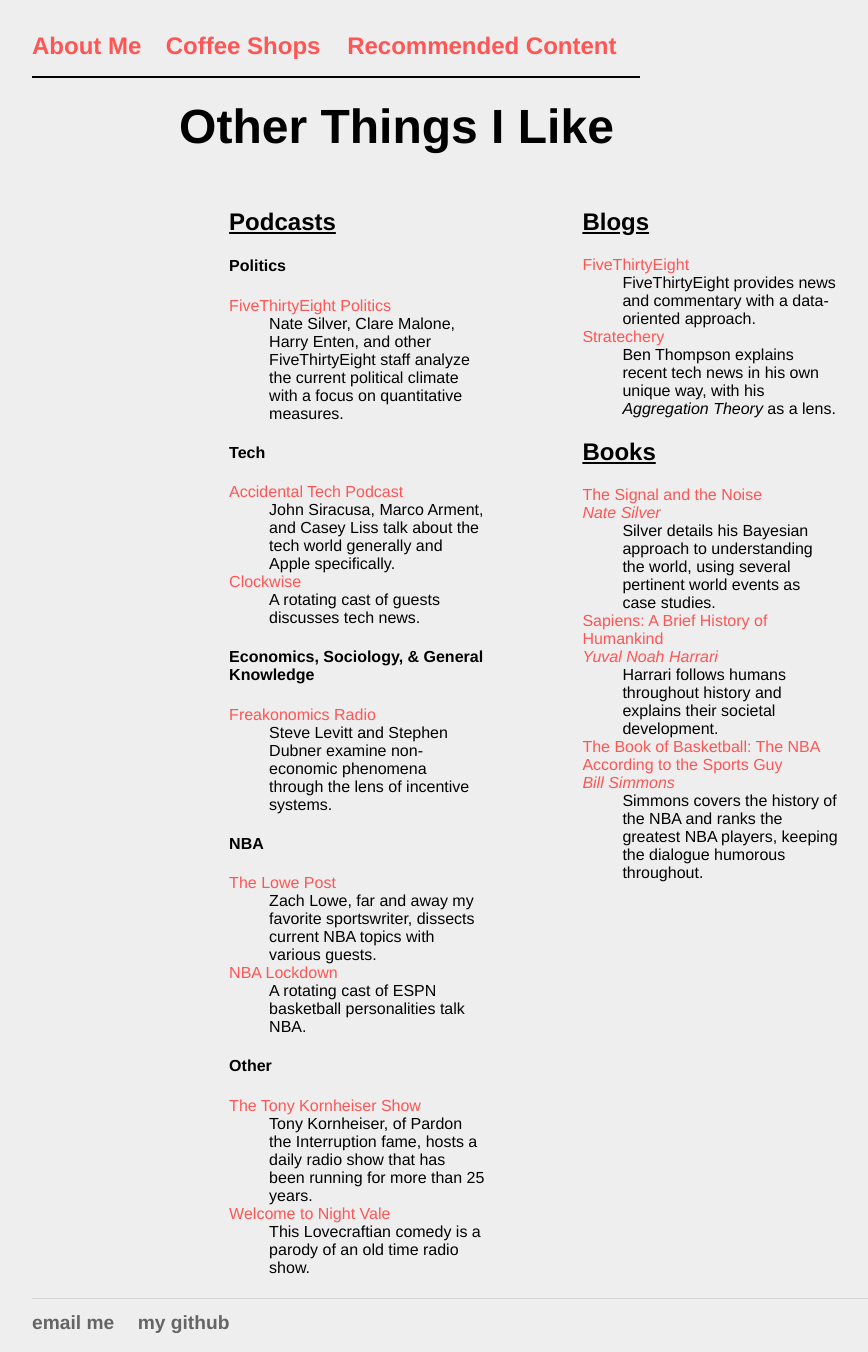
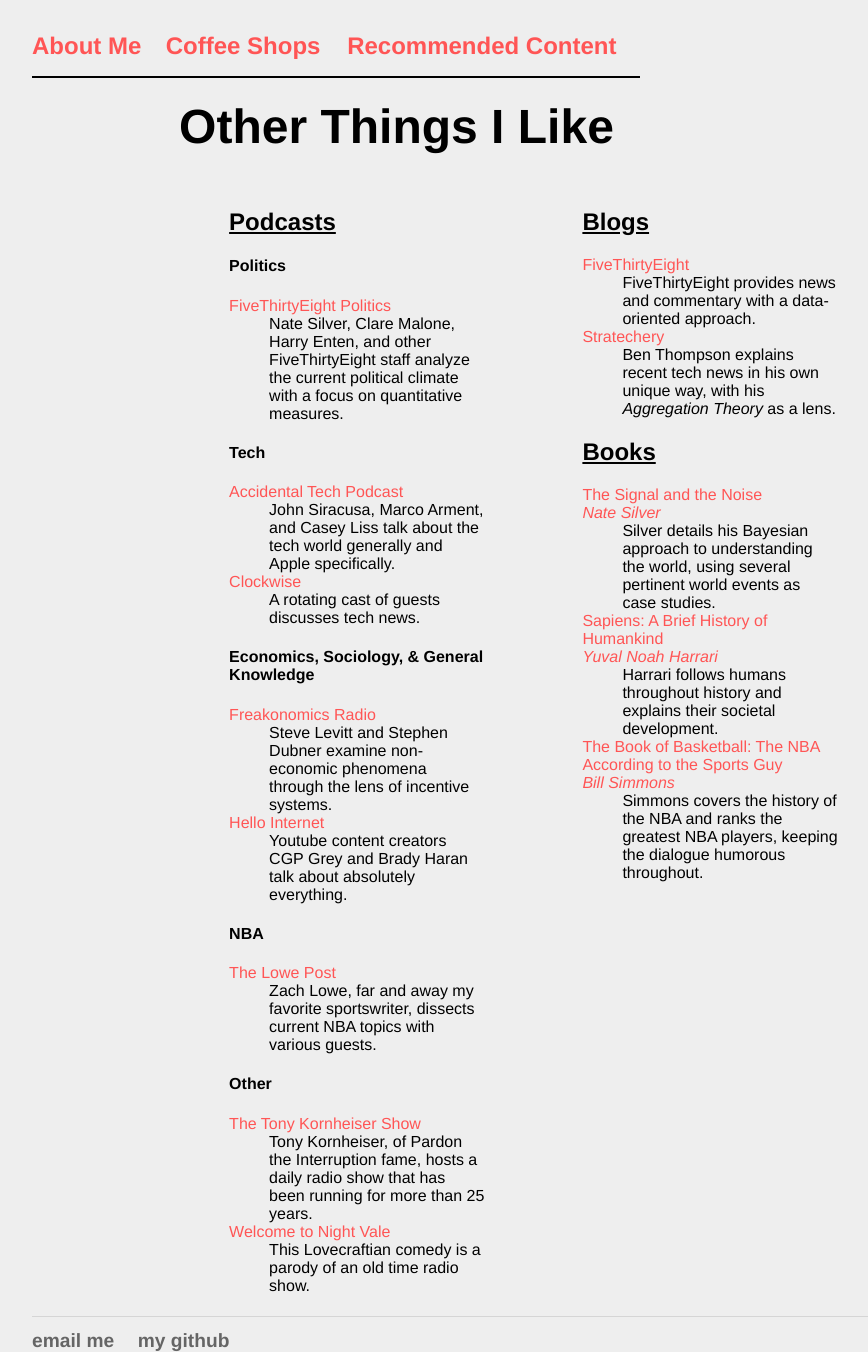
Before and after one commit to eswan18/ethanswan.com, a Jekyll site: the page built from rec_content.html, in a window 1280 px wide. Shown: the whole page, without its empty margins (0-868 px from the left). Built offline with Jekyll 4.4.1, drawn with Linux system fonts in a browser that asks for light colours.

Commit message:
content recommendation update

```diff
--- a/rec_content.html
+++ b/rec_content.html
@@ -27,13 +27,13 @@
                 <dl>
                     <dt><a href="http://freakonomics.com/archive/">Freakonomics Radio</a></dt>
                     <dd>Steve Levitt and Stephen Dubner examine non-economic phenomena through the lens of incentive systems.</dd>
+                    <dt><a href="http://www.hellointernet.fm/">Hello Internet</a></dt>
+                    <dd>Youtube content creators CGP Grey and Brady Haran talk about absolutely everything.</dd>
                 </dl>
                 <h4>NBA</h4>
                 <dl>
                     <dt><a href="http://www.espn.com/espnradio/podcast/archive/_/id/10528553">The Lowe Post</a></dt>
                     <dd>Zach Lowe, far and away my favorite sportswriter, dissects current NBA topics with various guests.</dd>
-                    <dt><a href="http://www.espn.com/espnradio/podcast/archive/_/id/3634017">NBA Lockdown</a></dt>
-                    <dd>A rotating cast of ESPN basketball personalities talk NBA.</dd>
                 </dl>
                 <h4>Other</h4>
                 <dl>
```
